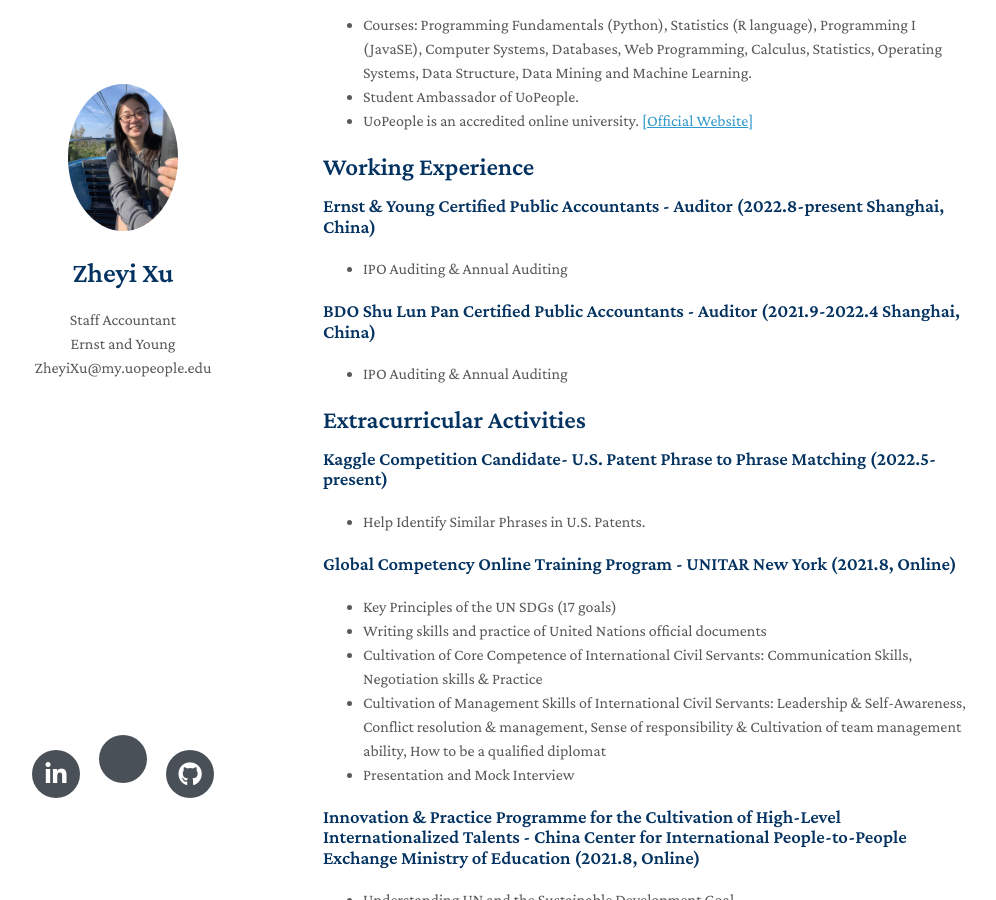
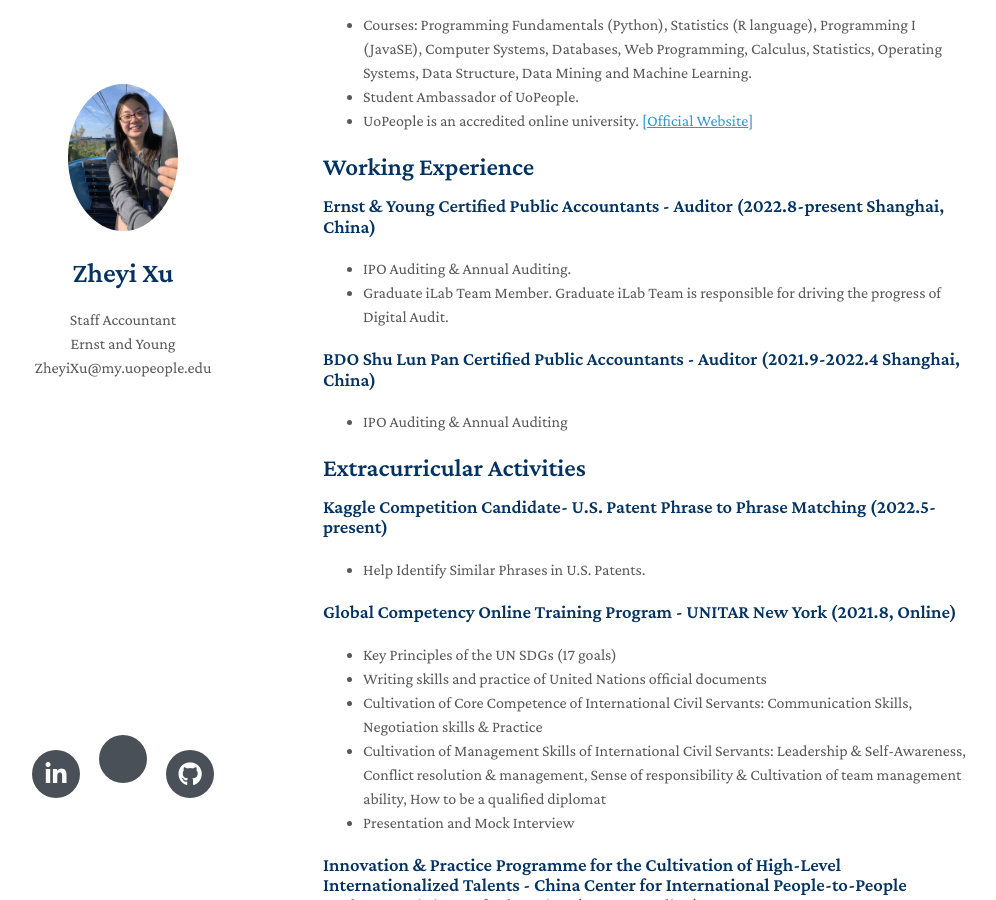
Before and after one commit to zheyixu99/zheyi-resume, a Jekyll site: the page built from index.md, in a window 1280 px wide and 900 px high, scrolled down 1008 px. Shown: the whole window, without its empty margins (147-1143 px from the left). Built offline with Jekyll 4.4.1, drawn with Linux system fonts in a browser that asks for light colours; nearby versions of some CDN libraries; a style sheet for code colours, icons or effects is not loaded; our own code applies the rules of GitHub Pages for plain Markdown files.

Commit message:
Update index.md

```diff
--- a/index.md
+++ b/index.md
@@ -66,7 +66,8 @@ layout: homepage
 ## Working Experience
 <h3>Ernst & Young Certified Public Accountants - Auditor (2022.8-present Shanghai, China)</h3>
 <ul>
-<li>IPO Auditing & Annual Auditing</li>
+<li>IPO Auditing & Annual Auditing.</li>
+<li>Graduate iLab Team Member. Graduate iLab Team is responsible for driving the progress of Digital Audit.</li>
 </ul>
 
 
```
